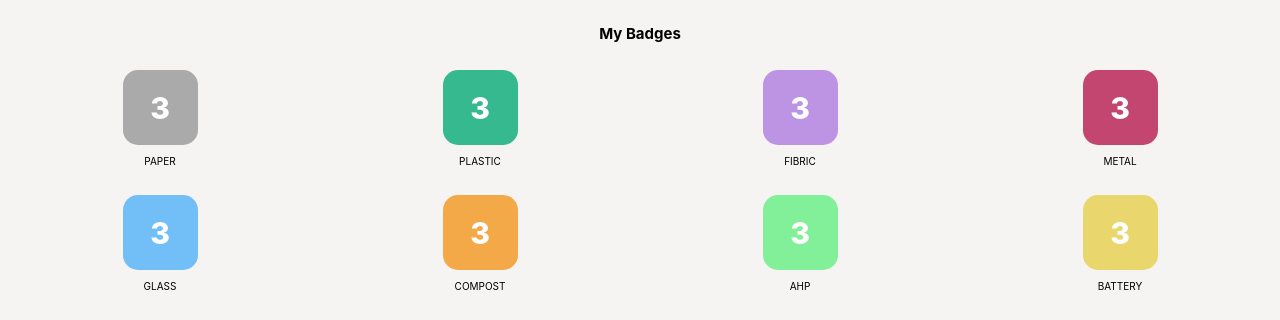
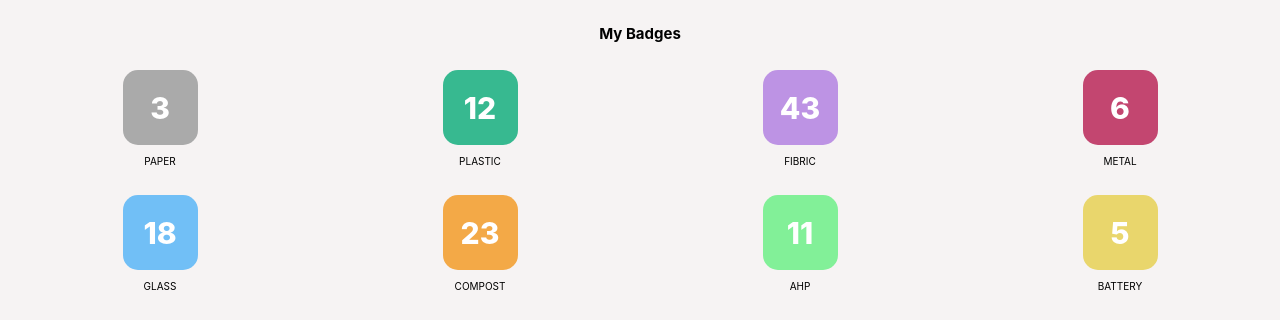
Before and after one commit to itsevalieu/nodewaste, a React (Create React App) app in the folder client/: page /profile in a window 1280 px wide. Shown: the part 943-1263 px from the top of the page. Built offline with nearby package versions, Linux system fonts and the light colour scheme; what react-google-maps would draw is missing.

Commit message:
Changed numbers

```diff
--- a/client/src/containers/components/Me/Me.jsx
+++ b/client/src/containers/components/Me/Me.jsx
@@ -98,31 +98,31 @@ class Me extends Component {
                 <p className='badge__type'>PAPER</p>
               </div>
               <div className='badge'>
-                <div className='badge__points two'>3</div>
+                <div className='badge__points two'>12</div>
                 <p className='badge__type'>PLASTIC</p>
               </div>
               <div className='badge'>
-                <div className='badge__points three'>3</div>
+                <div className='badge__points three'>43</div>
                 <p className='badge__type'>FIBRIC</p>
               </div>
               <div className='badge'>
-                <div className='badge__points four'>3</div>
+                <div className='badge__points four'>6</div>
                 <p className='badge__type'>METAL</p>
               </div>
               <div className='badge'>
-                <div className='badge__points five'>3</div>
+                <div className='badge__points five'>18</div>
                 <p className='badge__type'>GLASS</p>
               </div>
               <div className='badge'>
-                <div className='badge__points six'>3</div>
+                <div className='badge__points six'>23</div>
                 <p className='badge__type'>COMPOST</p>
               </div>
               <div className='badge'>
-                <div className='badge__points seven'>3</div>
+                <div className='badge__points seven'>11</div>
                 <p className='badge__type'>AHP</p>
               </div>
               <div className='badge'>
-                <div className='badge__points eight'>3</div>
+                <div className='badge__points eight'>5</div>
                 <p className='badge__type'>BATTERY</p>
               </div>
             </div>
```
